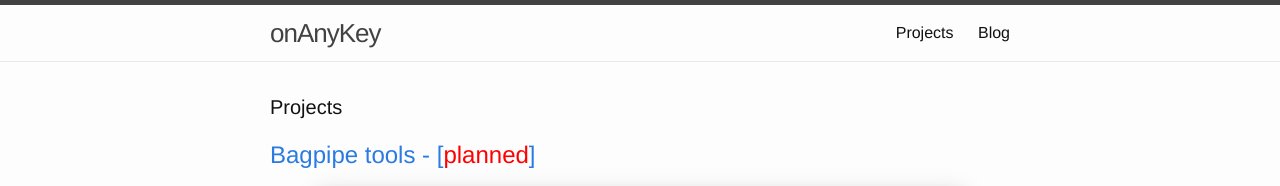
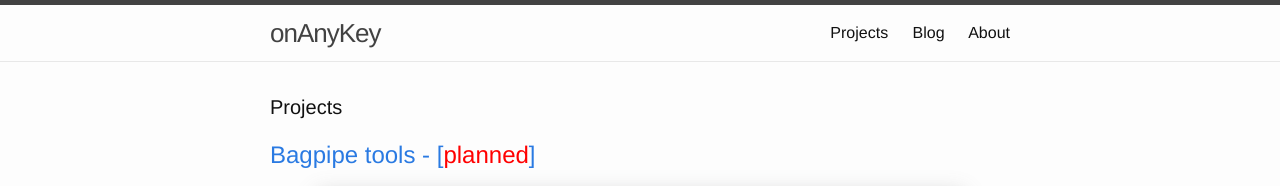
Before and after one commit to mardie/mardie.github.io, a Jekyll site: the page built from projects.html, in a window 1280 px wide. Shown: the top 186 px of the page. Built offline with Jekyll 4.4.1, drawn with Linux system fonts in a browser that asks for light colours.

Commit message:
Fixed about link

```diff
--- a/_includes/header.html
+++ b/_includes/header.html
@@ -16,11 +16,7 @@
       <div class="trigger">
         <a class="page-link" href="/projects.html">Projects</a>
         <a class="page-link" href="/index.html">Blog</a>
-        {% for my_page in site.pages %}
-          {% if my_page.title %}
-          <a class="page-link" href="{{ my_page.url | prepend: site.baseurl }}">{{ my_page.title }}</a>
-          {% endif %}
-        {% endfor %}
+        <a class="page-link" href="/about/">About</a>
       </div>
     </nav>
 
```
